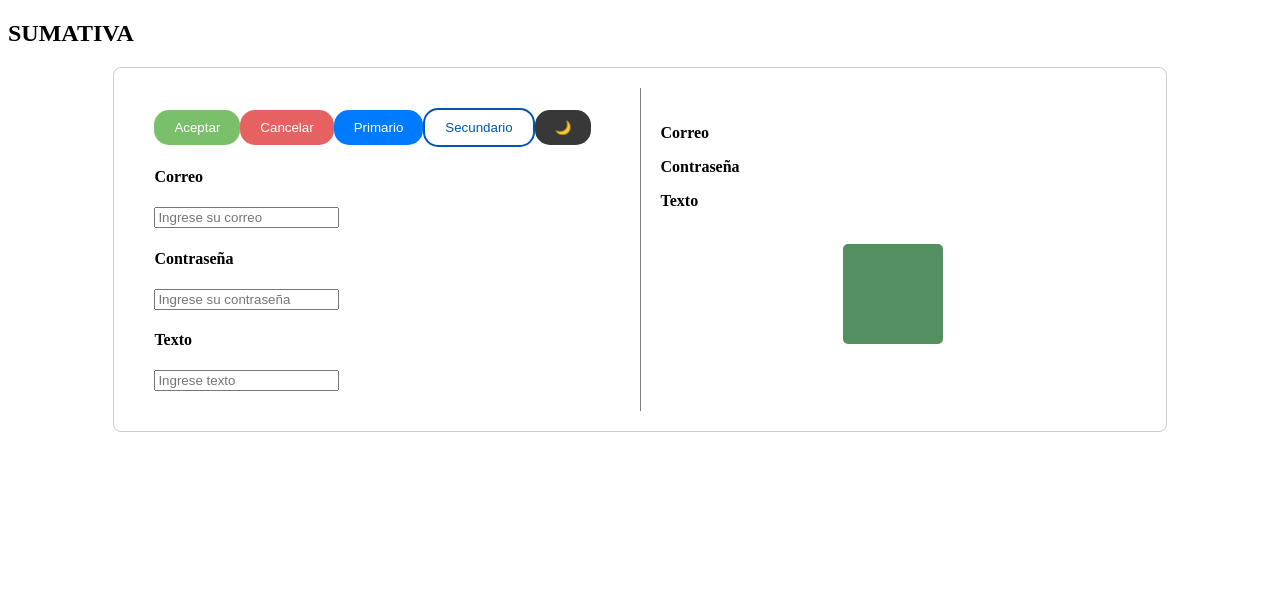
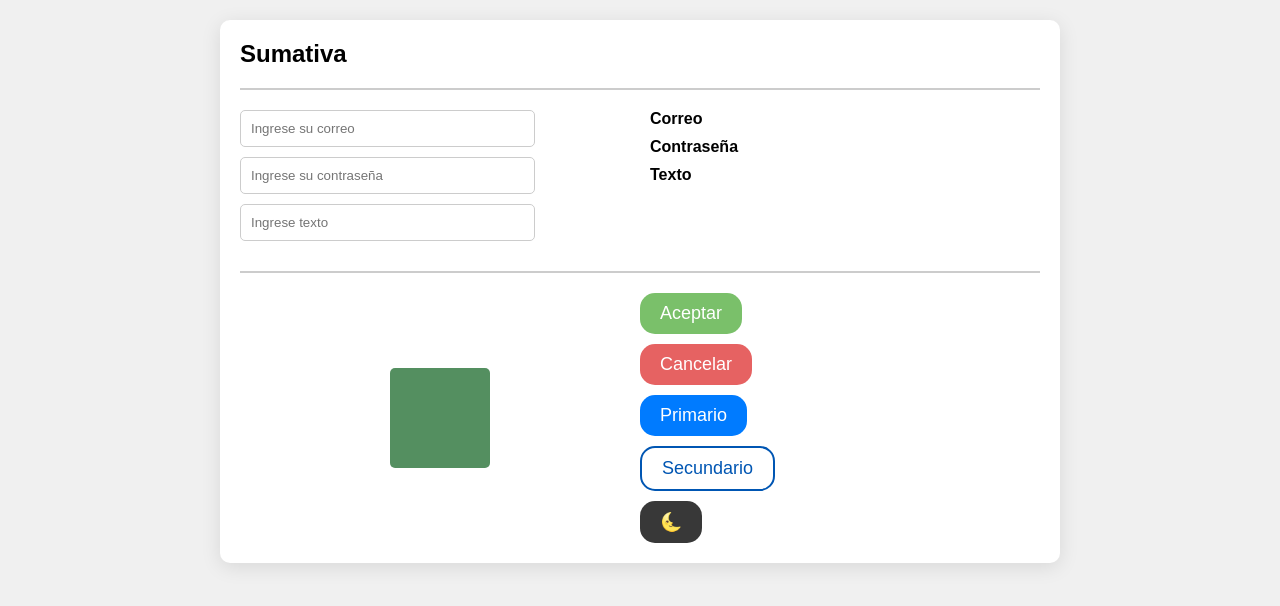
Before and after one commit to ricardoo-gif7/sumativarups1, an Angular app: page / in a window 1280 px wide. Shown: the top 606 px of the page. Built offline with nearby package versions, Linux system fonts and the light colour scheme.

Commit message:
first commit

```diff
--- a/src/app/Components/botonmodooscuro/botonmodooscuro.component.css
+++ b/src/app/Components/botonmodooscuro/botonmodooscuro.component.css
@@ -10,7 +10,7 @@ button {
   }
 
   button:hover {
-    background-color: #1b1b1b;
+    background-color: #464646;
   }
 
   /* Repite estilos similares para los otros botones */
--- a/src/app/Components/botonmodooscuro/botonmodooscuro.component.html
+++ b/src/app/Components/botonmodooscuro/botonmodooscuro.component.html
@@ -1 +1,3 @@
-<button (click)="onClick()">🌙</button>
+<button (click)="onClick()">
+    {{ emoji }}
+  </button>
--- a/src/app/Components/botonmodooscuro/botonmodooscuro.component.ts
+++ b/src/app/Components/botonmodooscuro/botonmodooscuro.component.ts
@@ -8,8 +8,14 @@ import { Component, Output, EventEmitter } from '@angular/core';
 })
 export class BotonmodooscuroComponent {
   @Output() darkModeToggle = new EventEmitter<void>();
+  isDarkMode: boolean = false; // Estado del modo oscuro
 
   onClick() {
+    this.isDarkMode = !this.isDarkMode; // Alternar estado
     this.darkModeToggle.emit(); // Emitir evento al hacer clic
   }
+
+  get emoji() {
+    return this.isDarkMode ? '🌞' : '🌜'; // Cambiar emoji según el estado
+  }
 }
--- a/src/app/Components/output-view/output-view.component.html
+++ b/src/app/Components/output-view/output-view.component.html
@@ -1,9 +1,3 @@
-  <p><strong>Correo</strong> <br> {{ email }}</p>
-
-  <p><strong>Contraseña</strong> <br> {{ password }}</p>
-
-  <p><strong>Texto</strong> <br> {{ text }}</p>
-  <br>
   <div [ngClass]="{
     'rotate': isRotated,
     'red': isRed,
--- a/src/app/Components/sumativa-view/sumativa-view.component.css
+++ b/src/app/Components/sumativa-view/sumativa-view.component.css
@@ -1,77 +1,66 @@
 .card {
-    display: flex;
-    border: 1px solid #ccc;
-    border-radius: 8px;
-    width: 80%;
-    margin: auto;
+  background-color: #ffffff; /* Color de fondo de la tarjeta */
+  border-radius: 10px; /* Bordes redondeados */
+  box-shadow: 0 4px 20px rgba(0, 0, 0, 0.1); /* Sombra sutil */
   padding: 20px;
-    background-color: white;
+  margin: 20px auto; /* Centrando el contenedor */
+  max-width: 800px; /* Ancho máximo */
 }
 
-
-  .card.dark-mode {
-    background-color: black;
-    color: white;
+.title {
+  font-family: 'Montserrat', sans-serif; /* Cambia a la fuente deseada */
+  font-size: 24px; /* Tamaño de fuente para el título */
+  margin: 0 0 10px; /* Espaciado inferior */
 }
 
-  .card-body {
-    display: flex;
-    width: 100%;
+.divider {
+  border: 1px solid #ccc; /* Línea divisoria */
+  margin: 20px 0; /* Espaciado superior e inferior */
 }
 
-  .left-column, .right-column {
-    flex: 1;
-    padding: 10px;
+.inputs-outputs {
+  display: flex; /* Usar flexbox para alinear inputs y outputs */
+  justify-content: space-between; /* Espacio entre los elementos */
 }
 
-  .left-column {
-    border-right: 1px solid gray;
+.inputs {
+  flex: 1; /* Toma el espacio disponible */
+  margin-right: 20px; /* Espaciado a la derecha */
 }
 
-  .button-group {
-    display: flex;
-    flex-wrap: wrap;
-    gap: 10px;
-    margin-bottom: 20px;
+.outputs {
+  flex: 1; /* Toma el espacio disponible */
 }
 
-  .input-group {
-    display: flex;
-    flex-direction: column;
+.shape-buttons {
+  display: flex; /* Usar flexbox para alinear forma y botones */
+  justify-content: space-between; /* Espacio entre los elementos */
+  align-items: center; /* Centrar verticalmente */
 }
 
-  .input-group input {
-    margin-bottom: 10px;
+.shape {
+  flex: 1; /* Toma el espacio disponible */
 }
 
-  .warning {
-    color: red;
+.buttons {
+  display: flex; /* Usar flexbox para alinear botones */
+  flex-direction: column; /* Colocar botones en columna */
+  gap: 10px; /* Espaciado entre botones */
+  flex: 1; /* Toma el espacio disponible */
 }
 
-  .valid {
-    color: green;
+button {
+  width: 100%; /* Botones ocupan todo el ancho */
+  padding: 10px; /* Espaciado dentro del botón */
+  background-color: #6200ea; /* Color de fondo del botón */
+  color: white; /* Color del texto */
+  border: none;
+  border-radius: 5px; /* Bordes redondeados */
+  cursor: pointer; /* Cambiar cursor al pasar el mouse */
+  font-size: 16px; /* Tamaño de fuente */
+  transition: background-color 0.3s; /* Transición suave */
 }
 
-  .invalid {
-    color: red;
+button:hover {
+  background-color: #3700b3; /* Color de fondo al pasar el mouse */
 }
-
-
-  .card {
-    display: flex;
-  }
-
-  .left-column {
-    flex: 1;
-    padding: 20px;
-  }
-
-  .right-column {
-    flex: 1;
-    padding: 20px;
-  }
-
-  .dark-mode {
-    background-color: black;
-    color: white;
-  }
--- a/src/app/Components/sumativa-view/sumativa-view.component.html
+++ b/src/app/Components/sumativa-view/sumativa-view.component.html
@@ -1,29 +1,34 @@
-<div class="card-header">
-  <h2>SUMATIVA</h2>
-</div>
 <div class="card">
-  <div class="card-body">
-    <div class="left-column">
-      <app-botonaceptar (acceptClick)="onAcceptClick()"></app-botonaceptar>
-      <app-botoncancelar (cancelClick)="onCancelClick()"></app-botoncancelar>
-      <app-botonprimario (shapeChange)="onShapeChange()"></app-botonprimario>
-      <app-botonsecundario (faceToggle)="onFaceToggle()"></app-botonsecundario>
-      <app-botonmodooscuro (darkModeToggle)="toggleDarkMode()"></app-botonmodooscuro>
-      <div class="input-group">
-        <h4 class="correo">Correo</h4>
-        <app-email [(value)]="email" (valueChange)="onEmailChange($event)"></app-email>
-        <span [ngClass]="{'valid': emailValidation, 'invalid': !emailValidation}"></span>
+  <h1 class="title">Sumativa</h1>
+  <hr class="divider" />
 
-        <h4 class="correo">Contraseña</h4>
-        <app-contra [(value)]="password" (valueChange)="onPasswordChange($event)"></app-contra>
+  <div class="inputs-outputs">
+      <div class="inputs">
+          <app-email [(value)]="email" (valueChange)="onEmailChange($event)"></app-email>
+          <app-contra [(value)]="password" (valueChange)="onPasswordChange($event)"></app-contra>
+          <app-texto [(value)]="text" (valueChange)="onTextChange($event)"></app-texto>
+      </div>
+      <div class="outputs">
+        <p><strong>Correo</strong> <br> {{ email }}</p>
 
-        <h4 class="correo">Texto</h4>
-        <app-texto [(value)]="text" (valueChange)="onTextChange($event)"></app-texto>
+        <p><strong>Contraseña</strong> <br> {{ password }}</p>
+
+        <p><strong>Texto</strong> <br> {{ text }}</p>
       </div>
-    </div>
-    <div class="right-column">
-      <app-output-view #outputView [email]="email"  [password]="password"
-      [text]="text"></app-output-view>
-    </div>
+  </div>
+
+  <hr class="divider" />
+
+  <div class="shape-buttons">
+      <div class="shape">
+          <app-output-view #outputView></app-output-view>
+      </div>
+      <div class="buttons">
+          <app-botonaceptar (acceptClick)="onAcceptClick()"></app-botonaceptar>
+          <app-botoncancelar (cancelClick)="onCancelClick()"></app-botoncancelar>
+          <app-botonprimario (shapeChange)="onShapeChange()"></app-botonprimario>
+          <app-botonsecundario (faceToggle)="onFaceToggle()"></app-botonsecundario>
+          <app-botonmodooscuro (darkModeToggle)="toggleDarkMode()"></app-botonmodooscuro>
+      </div>
   </div>
 </div>
--- a/src/index.html
+++ b/src/index.html
@@ -6,6 +6,7 @@
   <base href="/">
   <meta name="viewport" content="width=device-width, initial-scale=1">
   <link rel="icon" type="image/x-icon" href="favicon.ico">
+  <link href="https://fonts.googleapis.com/css2?family=Roboto:wght@400;700&display=swap" rel="stylesheet">
 </head>
 <body>
   <app-root></app-root>
--- a/src/styles.css
+++ b/src/styles.css
@@ -25,3 +25,57 @@ body.dark-mode .card {
   background-color: #1e1e1e; /* Color de fondo para el contenedor "card" */
   border: 1px solid #333; /* Opcional: color de borde para el contenedor */
 }
+
+/* Botones */
+button {
+  background-color: #6200ea; /* Color de fondo del botón */
+  color: white; /* Color del texto */
+  border: none;
+  border-radius: 5px; /* Bordes redondeados */
+  padding: 20px 25px; /* Espaciado */
+  cursor: pointer; /* Cambia el cursor al pasar el mouse */
+  font-size: 16px; /* Tamaño de fuente */
+  transition: background-color 0.3s; /* Transición suave */
+}
+
+button:hover {
+  background-color: #3700b3; /* Color de fondo al pasar el mouse */
+}
+
+/* Estilos para los inputs */
+input, textarea {
+  width: 70%; /* Ancho completo */
+  padding: 10px; /* Espaciado */
+  border: 1px solid #ccc; /* Borde */
+  border-radius: 5px; /* Bordes redondeados */
+  margin-bottom: 10px; /* Espaciado inferior */
+  transition: border-color 0.3s; /* Transición suave */
+}
+
+input:focus, textarea:focus {
+  border-color: #6200ea; /* Color de borde al enfocar */
+}
+
+/* Otros estilos */
+h1, h2, h3, p {
+  margin: 0 0 10px; /* Espaciado inferior */
+}
+
+h1 {
+  font-size: 24px; /* Tamaño de fuente para h1 */
+}
+
+h2 {
+  font-size: 20px; /* Tamaño de fuente para h2 */
+}
+body {
+  font-family: 'Playfair Display', sans-serif; /* Cambia a la fuente Montserrat */
+  margin: 0;
+  background-color: #f0f0f0;
+  padding: 0;
+  transition: background-color 0.3s, color 0.3s; /* Transiciones suaves */
+}
+button {
+  font-size: 18px; /* Tamaño de fuente más grande para el botón */
+  padding: 12px 20px; /* Espaciado más amplio */
+}
```
Lines whose indentation alone changed are shown as unchanged.
